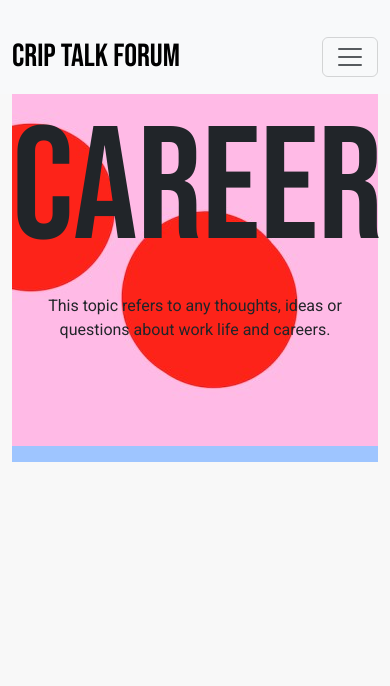
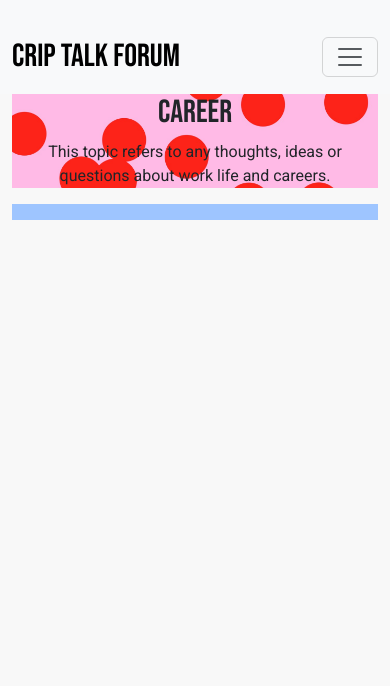
Before and after one commit to e-tidemo/crip-talk, a Django app: page /career/ in a window 390 px wide. Shown: the top 686 px of the page. Run offline with Django 4.2, Linux system fonts and the light colour scheme; data that the repository does not hold is empty.

Commit message:
Add styling to topic-titles for responsive design

```diff
--- a/static/css/style.css
+++ b/static/css/style.css
@@ -16,6 +16,7 @@ body {
     top: 0;
     margin-bottom: 1.5rem;
     text-align: center;
+    overflow-wrap: break-word;
 }
 
 .container {
@@ -167,7 +168,11 @@ h1{
 
 /* topics pages */
 .banner {
-    height: 22rem;
+    height: auto;
+    width: 100%;
+    max-height: 65vh;
+    background-size: cover;
+    background-position: 69%;
 }
 
 .career {
@@ -190,6 +195,7 @@ h1{
     font-family: "Bebas Neue", sans-serif;
     font-size: 10rem;
     text-align: center;
+    overflow-wrap: break-word;
 }
 
 .topic-intro {
@@ -331,11 +337,11 @@ h1{
 }
 
 @media (max-width: 768px) {
-    h1 .main-title {
-        font-size: 6rem;
+    .main-title {
+        font-size: 5rem;
     }
-    h2 .topic-title {
-        font-size: 5rem;
+    .topic-title {
+        font-size: 2rem;
     }
     .topic-intro {
         font-size: 1rem;
```
Also changed, not shown: README.md, 1 other file.
